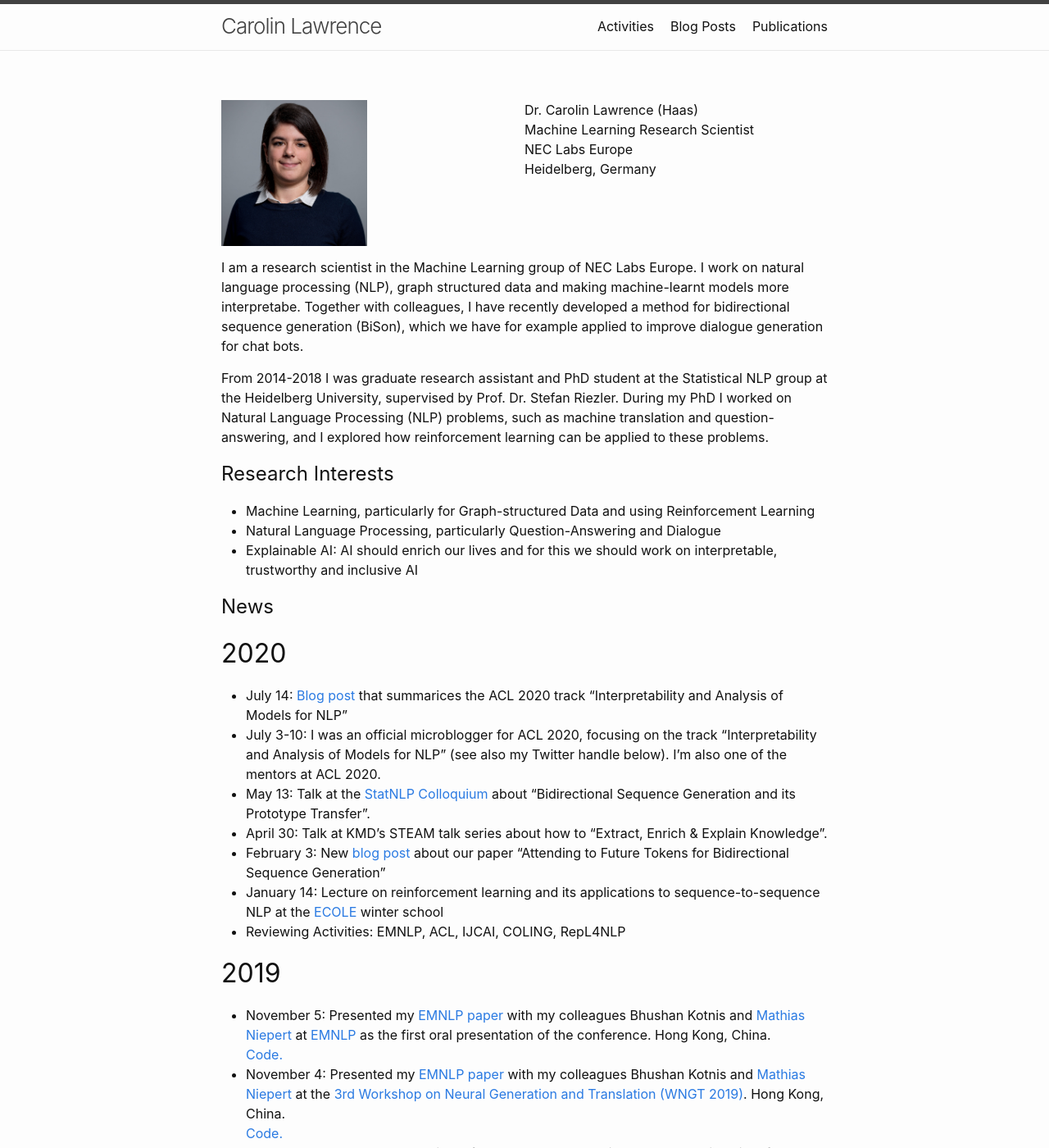
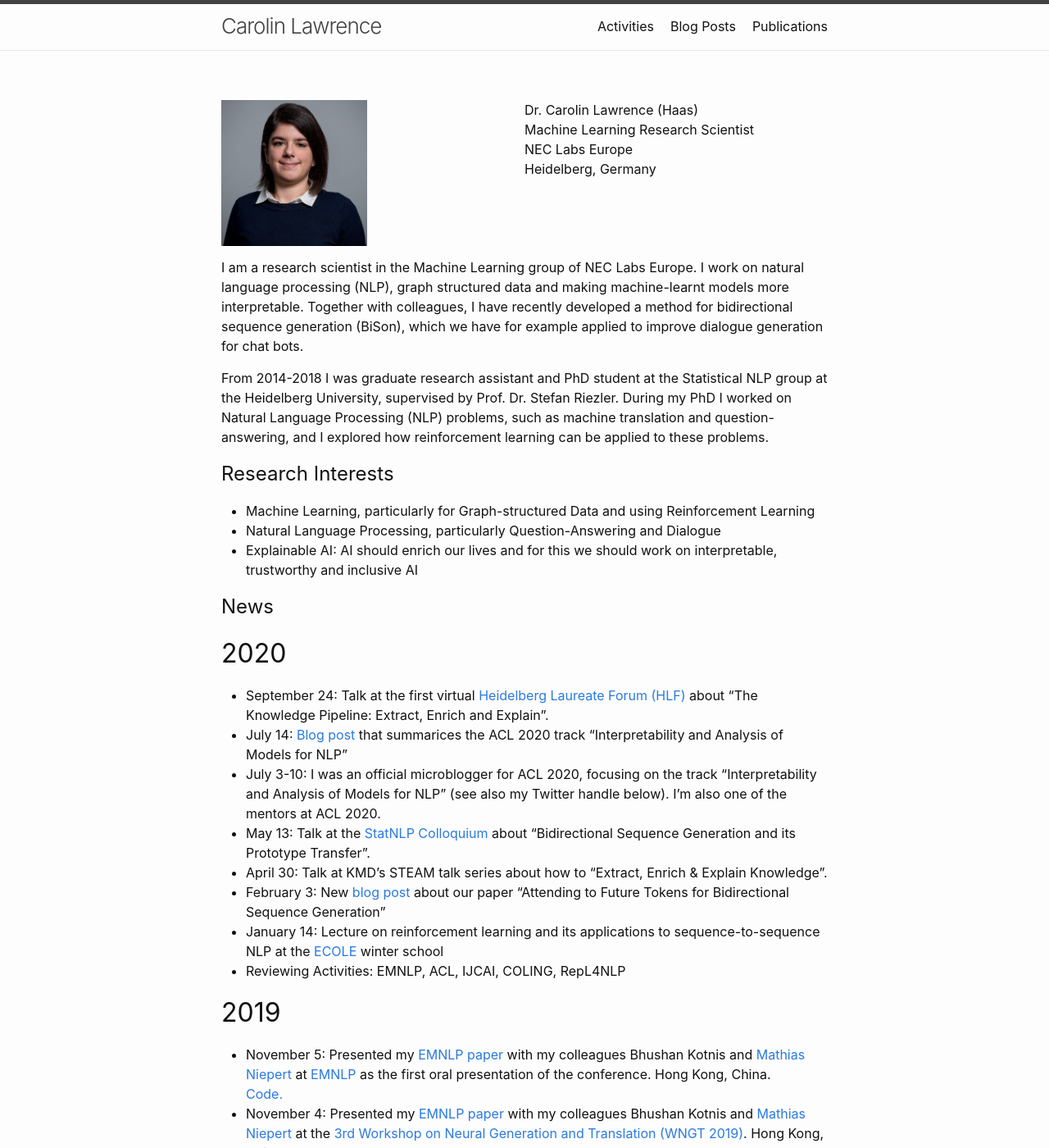
Before and after one commit to carolinlawrence/carolinlawrence.github.io, a Jekyll site: the page built from index.markdown, in a window 1280 px wide and 1400 px high. Shown: the whole window at 82% size. Built offline with Jekyll 4.4.1, drawn with Linux system fonts in a browser that asks for light colours.

Commit message:
Update index.markdown

```diff
--- a/index.markdown
+++ b/index.markdown
@@ -21,7 +21,7 @@ layout: page
     </div>
 </div>
 
-I am a research scientist in the Machine Learning group of NEC Labs Europe. I work on natural language processing (NLP), graph structured data and making machine-learnt models more interpretabe. Together with colleagues, I have recently developed a method for bidirectional sequence generation (BiSon), which we have for example applied to improve dialogue generation for chat bots.
+I am a research scientist in the Machine Learning group of NEC Labs Europe. I work on natural language processing (NLP), graph structured data and making machine-learnt models more interpretable. Together with colleagues, I have recently developed a method for bidirectional sequence generation (BiSon), which we have for example applied to improve dialogue generation for chat bots.
 
 From 2014-2018 I was graduate research assistant and PhD student at the Statistical NLP group at the Heidelberg University, supervised by Prof. Dr. Stefan Riezler. During my PhD I worked on Natural Language Processing (NLP) problems, such as machine translation and question-answering, and I explored how reinforcement learning can be applied to these problems.
 
@@ -33,6 +33,7 @@ From 2014-2018 I was graduate research assistant and PhD student at the Statisti
 
 # News
 ## 2020
+* September 24: Talk at the first virtual <a href="https://www.heidelberg-laureate-forum.org/">Heidelberg Laureate Forum (HLF)</a> about “The Knowledge Pipeline: Extract, Enrich and Explain”.
 * July 14: <a href="https://medium.com/@lawrence.carolin/interpretability-and-analysis-of-models-for-nlp-e6b977ac1dc6?source=friends_link&sk=02f3219600aebb081169e58354ff4b39">Blog post</a> that summarices the ACL 2020 track "Interpretability and Analysis of Models for NLP"
 * July 3-10: I was an official microblogger for ACL 2020, focusing on the track "Interpretability and Analysis of Models for NLP" (see also my Twitter handle below). I'm also one of the mentors at ACL 2020.
 * May 13: Talk at the <a href="https://www.cl.uni-heidelberg.de/colloquium/statnlp/">StatNLP Colloquium</a> about "Bidirectional Sequence Generation and its Prototype Transfer".
```
